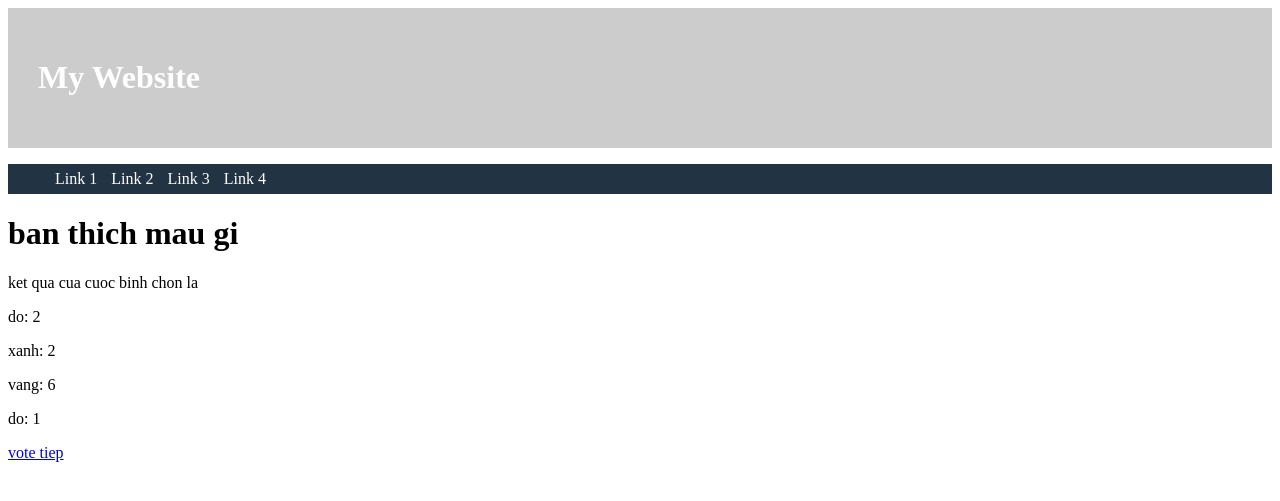
After one commit to baothi/myproject, a Django app: template polls/templates/polls/result.html in a window 1280 px wide. The commit adds this page. Shown: the top 501 px of the page. Run offline with Django 3.2, Linux system fonts and the light colour scheme; the template is opened without the code that fills it: values that come from a table or form of the project are taken from there, others are empty; data comes from the database, SQL or seed files in the repository; both versions use the stored data as it was after the commit.

Commit message:
demo python

```diff
--- /dev/null
+++ b/polls/static/polls/style.css
@@ -0,0 +1,25 @@
+.header{
+    padding: 30px;
+    background-color: #ccc;
+    color: #fff;
+}
+.menu{
+    background-color: #234;
+    color: #fff;
+}
+.menu ul li {
+    float: left;
+    padding: 6px 7px;
+}
+.menu ul{
+    list-style-type: none;
+}
+.menu ul li:hover{
+    background-color: #ccc;
+    color: #000;
+}
+.menu:after{
+    clear: both;
+    display: table;
+    content: "";
+}
--- a/polls/templates/polls/base.html
+++ b/polls/templates/polls/base.html
@@ -1,17 +1,12 @@
+{% load static %}
 <!DOCTYPE html>
 <html>
 <head>
     <meta charset="utf-8">
     <meta http-equiv="X-UA-Compatible" content="IE=edge">
     <title></title>
-    <link rel="stylesheet" href="">
-    <style type="text/css" media="screen">
-        .header{
-        	padding: 30px;
-        	background-color: #ccc;
-        	color: #fff;
-        }
-    </style>
+    <link rel="stylesheet" href="{% static 'polls/style.css' %}">
+
 </head>
 <body>
     <div class="header">
--- a/polls/templates/polls/detail_question.html
+++ b/polls/templates/polls/detail_question.html
@@ -2,7 +2,9 @@
 
 {% block content123 %}
     {% if qs %}
-        <form action="">
+    <h1>{{qs.question_text}}</h1>
+        <form action="{% url 'polls:vote' qs.id %}" method="post">
+        	{% csrf_token %}
             <ul>
                 {% for item in qs.choice_set.all %}
                     <li><input type="radio" value="{{item.id}}" name="choice">{{item.choice_text}}</li>
--- a/polls/templates/polls/question_list.html
+++ b/polls/templates/polls/question_list.html
@@ -3,7 +3,7 @@
 {% block content123 %}
     {% if dsquest %}
         {% for item in dsquest %}
-            <p>{{ item.question_text }}</p>
+            <a href="{% url 'polls:detail' item.id %}" title=""><p>{{ item.question_text }}</p></a>
         {% endfor %}
     {% else %}
     <h3 style= "color:red"> khong co du lieu cau hoi nao !!!!</h3>
--- /dev/null
+++ b/polls/templates/polls/result.html
@@ -0,0 +1,12 @@
+{% extends 'polls/base.html'%}
+
+{% block content123 %}
+    {% if q %}
+        <h1>{{ q.question_text }}</h1>
+        <p> ket qua cua cuoc binh chon la</p>
+        {% for item in q.choice_set.all %}
+            <p>{{ item.choice_text}}: {{ item.vote }}</p>
+        {% endfor %}
+        <a href="{% url 'polls:view_list'%}">vote tiep</a>
+    {% endif %}
+{% endblock %}
--- a/polls/urls.py
+++ b/polls/urls.py
@@ -2,8 +2,10 @@ from django.urls import path
 from django.views.generic import TemplateView
 from . import views
 
+app_name = 'polls'
 urlpatterns = [
     path('', views.index , name="index"),
     path('list/', views.viewlist , name="view_list"),
     path('detail/<int:question_id>', views.detailView , name="detail"),
+    path('<int:question_id>',views.vote, name="vote"),
 ]
```
Also changed, not shown: polls/views.py (+11 -0 lines), db.sqlite3.
